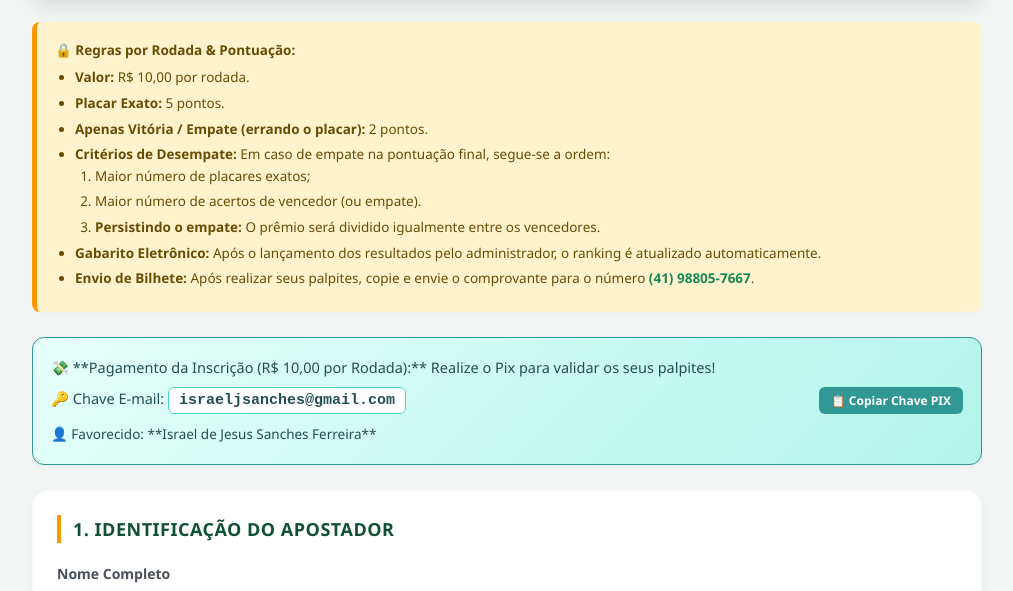
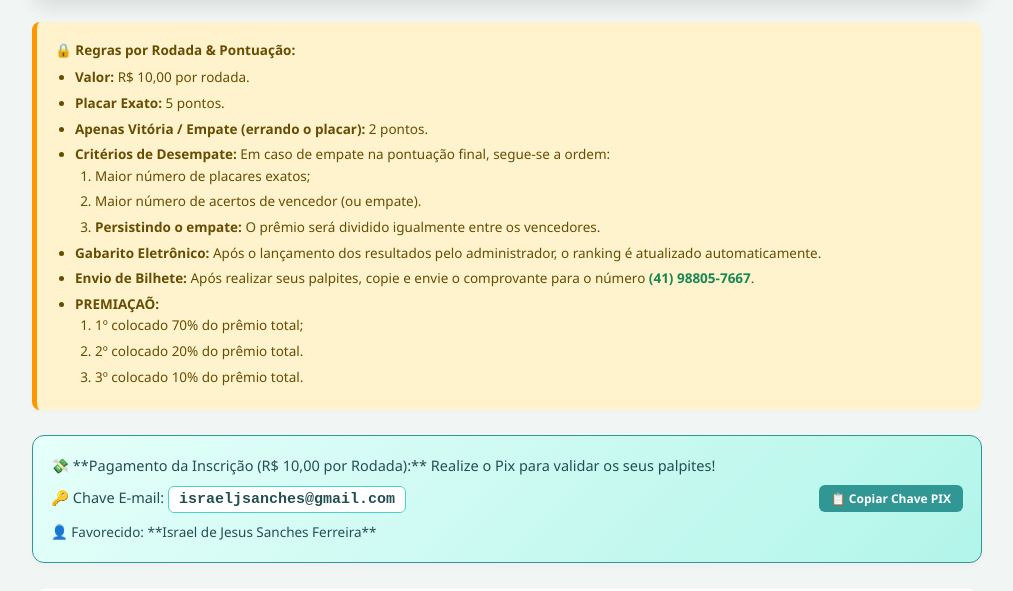
Before and after one commit to israeljsanches/bolaodohexacopa2026, a website: page public/index.html in a window 1280 px wide. Shown: the part 165-756 px from the top of the page, without its empty margins (133-1146 px from the left). Drawn offline with Linux system fonts and the light colour scheme; no server answers.

Commit message:
Update index.html

```diff
--- a/public/index.html
+++ b/public/index.html
@@ -206,6 +206,12 @@
         </li>
         <li><strong>Gabarito Eletrônico:</strong> Após o lançamento dos resultados pelo administrador, o ranking é atualizado automaticamente.</li>
         <li><strong>Envio de Bilhete:</strong> Após realizar seus palpites, copie e envie o comprovante para o número <strong><a href="https://wa.me/5541988057667" target="_blank" style="color: var(--primary-light); text-decoration: none;">(41) 98805-7667</a></strong>.</li>
+        <li><strong>PREMIAÇAÕ:</strong>
+            <ol style="margin-left: 20px;">
+                <li>1º colocado 70% do prêmio total;</li>
+                <li>2º colocado 20% do prêmio total.</li>
+                <li>3º colocado 10% do prêmio total.</li>
+			</ol>
     </ul>
 </div>
 
```
